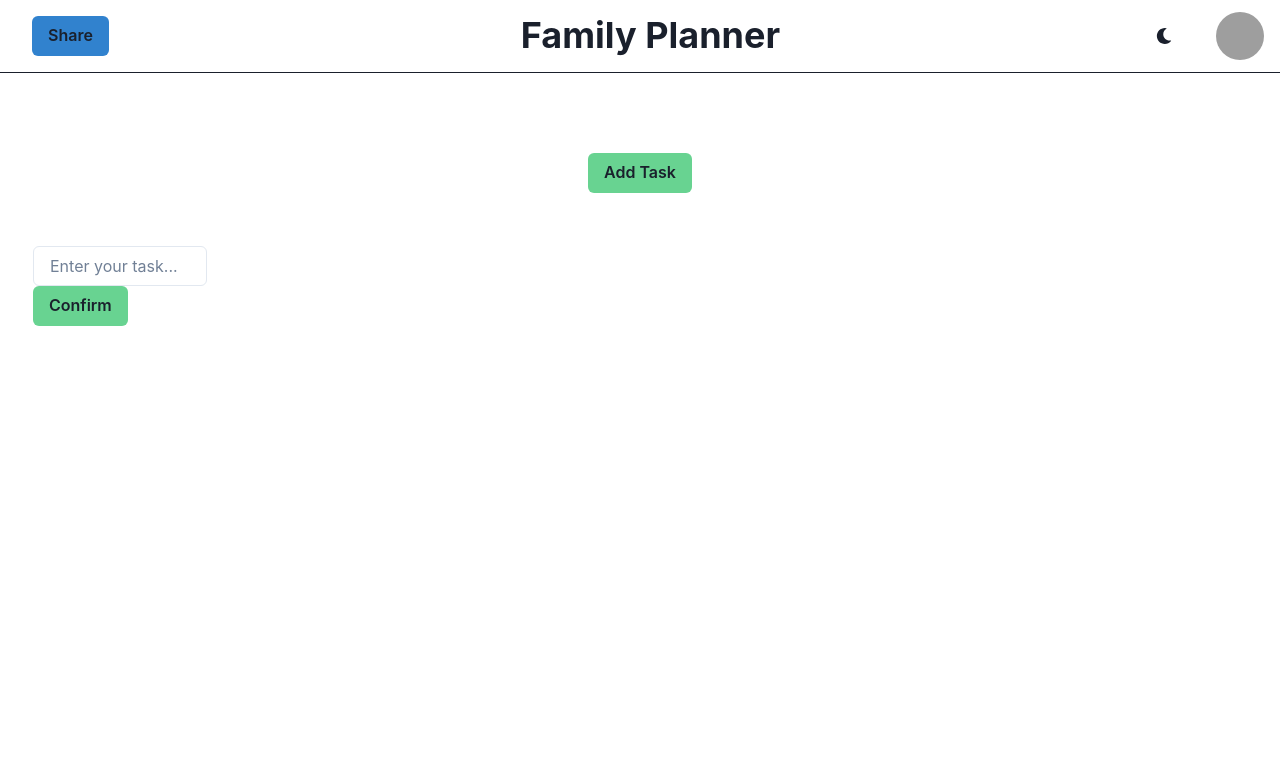
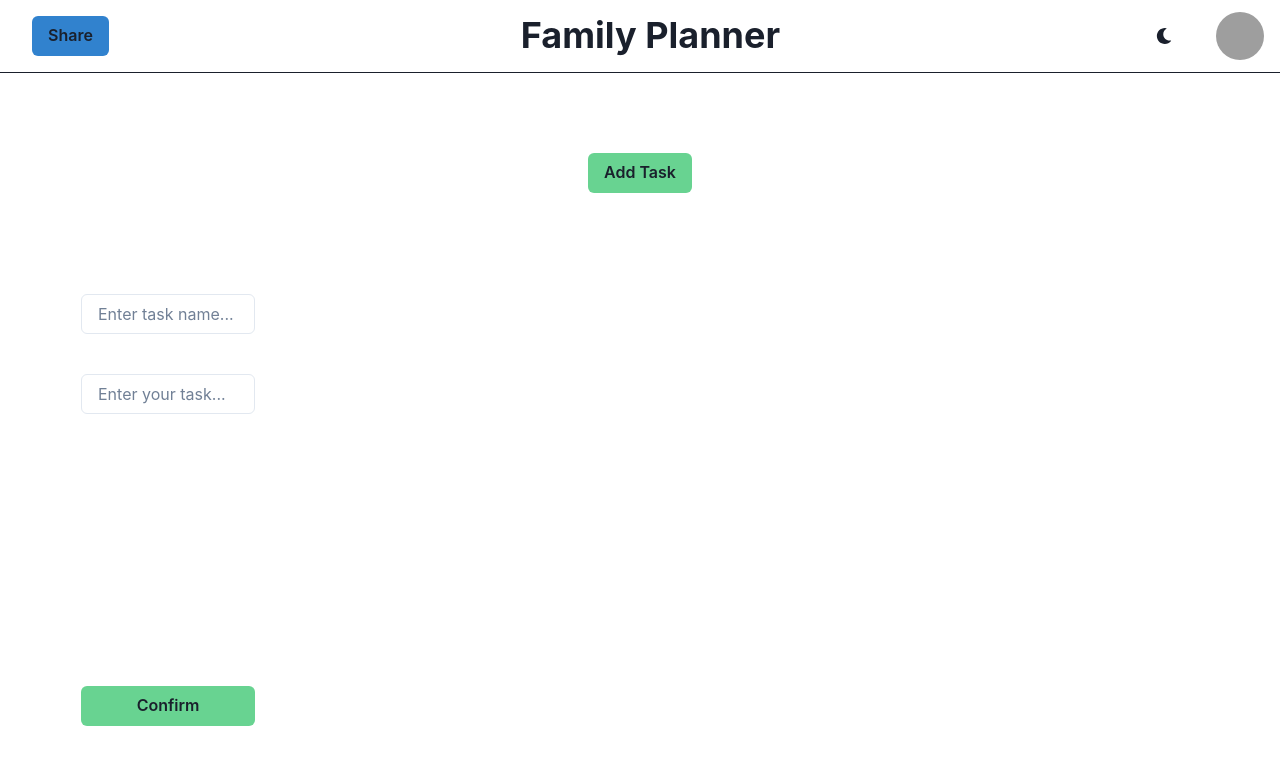
Before and after one commit to bgish3/100hours, a React (Create React App) app: page / in a window 1280 px wide. Shown: the top 764 px of the page. Built offline with nearby package versions, Linux system fonts and the light colour scheme; grey boxes are pictures that could not be loaded.

Commit message:
Added signup text with link on login page, also added ability to create a task

```diff
--- a/src/components/Form.jsx
+++ b/src/components/Form.jsx
@@ -3,20 +3,25 @@ import React, { useState } from 'react';
 import { nanoid } from 'nanoid';
 
 function AddTodo({ addTodo }) {
+  //toast is better looking alert
   const toast = useToast();
+  const [todoList, setTodoList] = useState([]);
   const [value, setValue] = useState('');
 
-  function handleSubmit(e) {
-    e.preventDefault();
+  const handleSubmit = e => {
+    setValue(e.target.value);
+  };
+  const handleClick = a => {
+    a.preventDefault();
+  };
+
+  const addTask = () => {
+    setTodoList([...todoList, value]);
+
+    const deleteTask = () => {};
 
     if (value === '') {
-      toast({
-        title: 'Please enter text.',
-        status: 'warning',
-        duration: 2000,
-        isClosable: true,
-      });
-      return;
+      alert('Enter text!');
     }
     const todo = {
       id: nanoid(),
@@ -25,11 +30,26 @@ function AddTodo({ addTodo }) {
 
     addTodo(todo);
     setValue('');
-  }
+  };
   return (
-    <Box display="flex" flexDirection="column" justifyContent="flex-end">
-      <form onSubmit={handleSubmit}>
+    <Box
+      width="15rem"
+      border="1px solid white"
+      p="2rem"
+      m="3rem"
+      borderRadius="10px"
+      h="30rem"
+    >
+      <form onSubmit={handleClick}>
         <Stack spacing={5}>
+          <Input
+            mt={5}
+            value={value}
+            variant="outline"
+            type="text"
+            placeholder="Enter task name..."
+            onChange={e => setValue(e.target.value)}
+          />
           <Input
             mt={5}
             value={value}
@@ -39,12 +59,22 @@ function AddTodo({ addTodo }) {
             onChange={e => setValue(e.target.value)}
           />
         </Stack>
+        <Box display="flex" flexDirection="column" mt="17rem">
+          <Button onClick={addTask} backgroundColor="green.300" type="submit">
+            Confirm
+          </Button>
+        </Box>
       </form>
-      <Box>
-        <Button backgroundColor="green.300" type="submit">
-          Confirm
-        </Button>
-      </Box>
+      <div>
+        {todoList.map(task => {
+          return (
+            <div>
+              <h1>{task}</h1>
+              <button>X</button>
+            </div>
+          );
+        })}
+      </div>
     </Box>
   );
 }
--- a/src/pages/Home.jsx
+++ b/src/pages/Home.jsx
@@ -3,7 +3,7 @@ import Nav from '../components/Nav';
 import Button from '../components/Button';
 import Form from '../components/Form';
 
-//Add color changer
+// Add color changer
 
 const Home = () => {
   return (
@@ -12,13 +12,7 @@ const Home = () => {
       <Box display="flex" justifyContent="center" mt="5rem">
         <Button buttonColor="green.300" text="Add Task" />
       </Box>
-      <Box
-        width="15rem"
-        border="1px solid white"
-        p="2rem"
-        borderRadius="10px"
-        h="30rem"
-      >
+      <Box>
         <Form />
       </Box>
     </Box>
--- a/src/pages/Login.jsx
+++ b/src/pages/Login.jsx
@@ -68,13 +68,21 @@ const LoginForm = () => {
             <Checkbox>Remember Me</Checkbox>
           </Box>
           <Box>
-            <Link color={'teal'}>Forgot your password?</Link>
+            <Link color={'teal.300'}>Forgot your password?</Link>
           </Box>
         </Stack>
 
-        <Button color={'teal'} width="full" mt={4}>
+        <Button fontWeight="bold" color={'teal.300'} width="full" mt={4}>
           Sign In
         </Button>
+        <Box textAlign="center" pt="2rem">
+          <div>
+            Don't have an account?{' '}
+            <Link fontWeight="bold" color={'teal.300'}>
+              Signup
+            </Link>
+          </div>
+        </Box>
       </form>
     </Box>
   );
```
